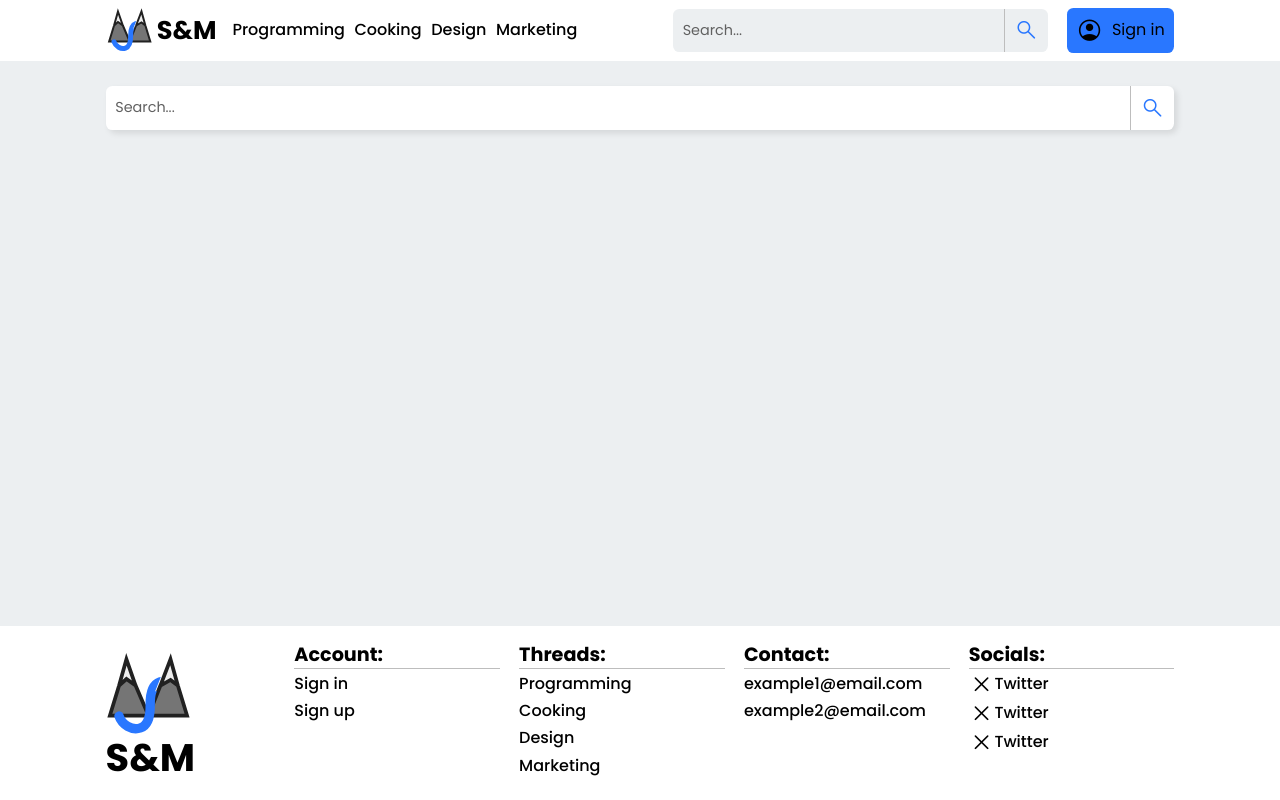
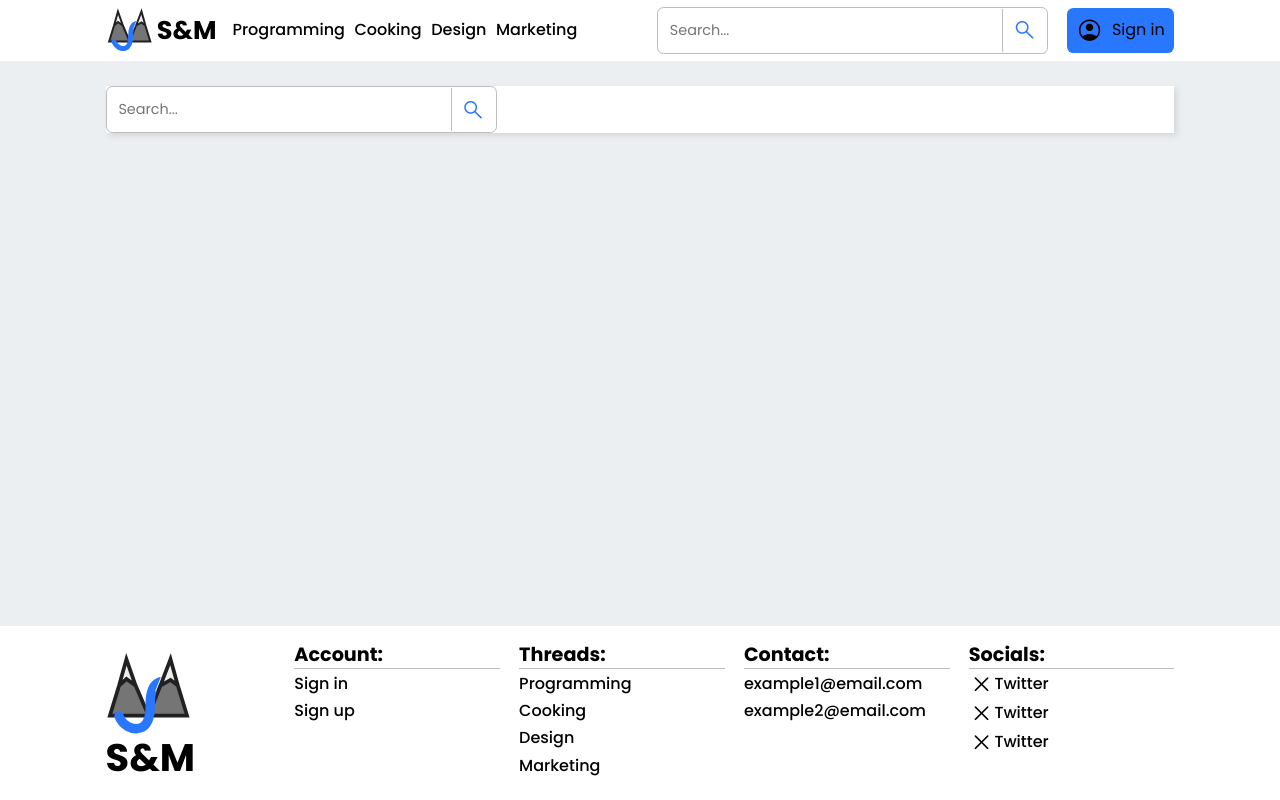
Before and after one commit to MichaelRayven/SM-Project-Frontend, a React (Vite) app: page /search in a window 1280 px wide. Built offline with nearby package versions, Linux system fonts and the light colour scheme; what @casl/ability, @casl/react would draw is missing.

Commit message:
Refactored Search to use new components

```diff
--- a/src/views/components/Search/Search.scss
+++ b/src/views/components/Search/Search.scss
@@ -1,27 +1,6 @@
 @use "@/styles/util" as u;
 
 .search {
-  position: relative;
-  display: flex;
-  border-radius: u.rem(8);
-  background: rgb(var(--color-background));
-
-  &__input {
-    @include u.body2-text;
-    padding-inline-start: u.rem(12);
-
-    background: none;
-    outline: none;
-    border: none;
-
-    color: rgb(var(--color-text));
-    flex: 1 0 auto;
-
-    &::placeholder {
-      color: rgb(var(--color-text-secondary));
-    }
-  }
-
   &__button  {
     border-left: u.rem(1) solid rgb(var(--color-border));
     color: rgb(var(--color-accent));
@@ -31,40 +10,8 @@
     }
   }
 
-  &__dropdown {
-    position: absolute;
-    margin-top: u.rem(8);
-    width: 100%;
-    top: 100%;
-
-    background: rgb(var(--color-neutural));
-    border-radius: u.rem(8);
-    border: u.rem(1) solid rgb(var(--color-border));
-    padding-block: u.rem(12);
-  }
-
   &__suggestion {
-    display: block;
     @include u.body2-text;
-    padding-block: u.rem(8);
-    padding-inline: u.rem(12);
-    transition: background .2s ease-out;
-
-    &:hover {
-      background: rgb(var(--color-neutural-dark));
-    }
-
-    &:active {
-      background: rgb(var(--color-neutural-darker));
-    }
-  }
-
-  &__no-result {
-    display: block;
-    @include u.body2-text;
-    padding-block: u.rem(8);
-    padding-inline: u.rem(12);
-    cursor: default;
   }
 
   &__progress {
--- a/src/views/components/Search/Search.tsx
+++ b/src/views/components/Search/Search.tsx
@@ -4,6 +4,9 @@ import { fetchAutocompleteResultsByTitle } from "@/services/search/slice"
 import IconButton from "@/views/components/IconButton"
 import ProgressCircle from "@/views/components/Spinner"
 import "./Search.scss"
+import Dropdown from "../Dropdown"
+import DropdownItem from "../DropdownItem"
+import Input from "../Input"
 
 type Props = {
 	className?: string
@@ -23,37 +26,64 @@ export const Search = ({ className }: Props) => {
 		}
 	}, [text])
 
+	const renderDropdown = () => {
+		switch (autocompleteState) {
+		case "pending":
+			return (
+				<DropdownItem interactive={false} >
+					<ProgressCircle className="search__progress"/>
+				</DropdownItem>
+			)
+		case "failed":
+			return (
+				<DropdownItem interactive={false} >
+					<p className="search__no-result">Something went wrong.</p>
+				</DropdownItem>
+			)
+		case "succeeded":
+			if (autocompleteResults.length > 0) {
+				return (
+					autocompleteResults.map((item, ind) =>
+						<DropdownItem key={ind}>
+							<a className="search__suggestion" href="">{item}</a>
+						</DropdownItem>
+					)
+				)
+			} else {
+				return (
+					<DropdownItem interactive={false} >
+						<p className="search__no-result">No Results</p>
+					</DropdownItem>
+				)
+			}
+		}
+	}
 
 	return (
 		<div className={`search ${className || ""}`}>
-			<input
+			<Dropdown
+				open={text.length > 0}
+				content={
+					<Input
 						className="search__input"
 						type="text"
 						placeholder="Search..."
 						onChange={e => setText(e.target.value)}
 						value={text}
-			/>
+						endAdornment={<>
 							<IconButton
 								className="search__button_reset"
 								icon="close"
 								style={{visibility: text.length == 0 ? "hidden" : "visible"}}
 								onClick={() => setText("")}
-			></IconButton>
-			<IconButton icon="search" className="search__button"></IconButton>
-
-			<ul
-				className="search__dropdown"
-				style={{visibility: text.length !== 0 ? "visible" : "hidden"}}
+							/>
+							<IconButton icon="search" className="search__button" />
+						</>}
+					/>
+				}
 			>
-				{ autocompleteState == "pending" ?
-					<ProgressCircle className="search__progress"/> :
-					autocompleteResults.length == 0 ?
-						<p className="search__no-result">No Results</p> :
-						autocompleteResults.map((item, ind) =>
-							<li key={ind}><a className="search__suggestion" href="">{item}</a></li>
-						)
-				}
-			</ul>
+				{ renderDropdown() }
+			</Dropdown>
 		</div>
 	)
 }
```
Lines whose indentation alone changed are shown as unchanged.
